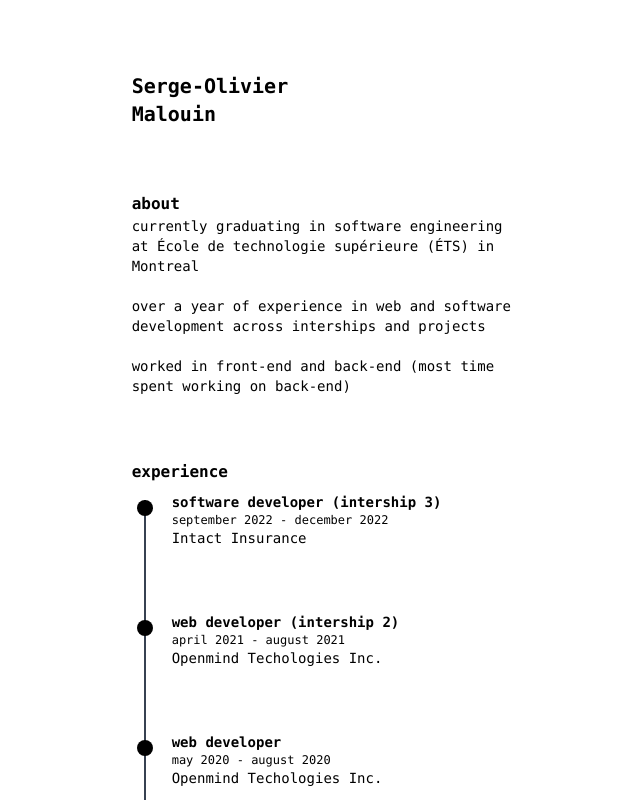
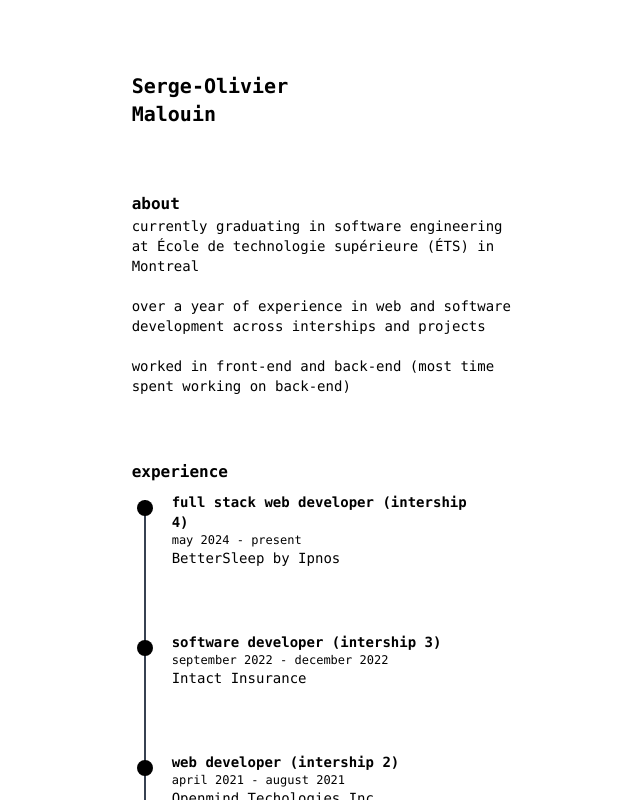
Before and after one commit to somalouin/portfolio, a Next.js app: page / in a window 1280 px wide. Shown: the top 800 px of the page, without its empty margins (311-951 px from the left). Built offline with nearby package versions, Linux system fonts and the light colour scheme.

Commit message:
added bettersleep internship

```diff
--- a/pages/index.js
+++ b/pages/index.js
@@ -38,6 +38,12 @@ export default function Home() {
 
                   <div class="relative col-span-12 px-4 space-y-6">
                     <div class="col-span-12 space-y-12 relative px-4 before:absolute before:top-2 before:bottom-0 before:w-0.5 before:-left-3 before:bg-gray-700">
+
+                      <div class="flex flex-col relative before:absolute before:top-2 before:w-4 before:h-4 before:rounded-full before:left-[-35px] before:z-[1] before:bg-black">
+                        <h3 class="font-bold text-sm"> full stack web developer (intership 4) </h3>
+                        <time class="text-xs">may 2024 - present</time>
+                        <p className="mb-4 text-sm">BetterSleep by Ipnos</p>
+                      </div>
 
                       <div class="flex flex-col relative before:absolute before:top-2 before:w-4 before:h-4 before:rounded-full before:left-[-35px] before:z-[1] before:bg-black">
                         <h3 class="font-bold text-sm"> software developer (intership 3) </h3>
```
